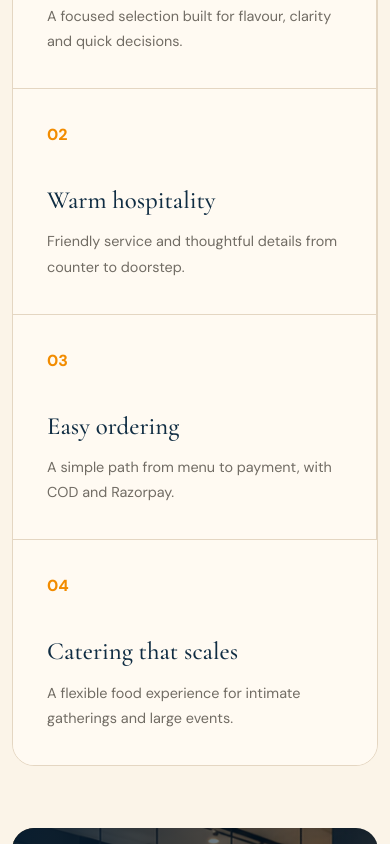
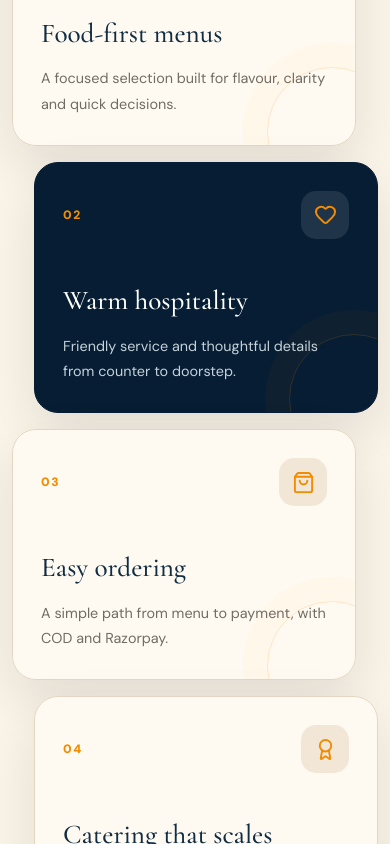
Before and after one commit to pvp4229181/sawariyawala2, a Next.js app: page / in a window 390 px wide. Shown: the part 3360-4204 px from the top of the page. Built offline with nearby package versions, Linux system fonts and the light colour scheme; no server answers.

Commit message:
Redesign benefits in a zigzag layout

```diff
--- a/src/app/page.tsx
+++ b/src/app/page.tsx
@@ -8,6 +8,7 @@ import {
   Heart,
   Leaf,
   ShieldCheck,
+  ShoppingBag,
   Sparkles,
   Truck,
 } from "lucide-react";
@@ -57,6 +58,29 @@ const reviews = [
     name: "Riya P.",
     quote:
       "From ordering to delivery, every detail felt simple, fresh and well cared for.",
+  },
+];
+
+const guestBenefits = [
+  {
+    icon: ChefHat,
+    title: "Food-first menus",
+    copy: "A focused selection built for flavour, clarity and quick decisions.",
+  },
+  {
+    icon: Heart,
+    title: "Warm hospitality",
+    copy: "Friendly service and thoughtful details from counter to doorstep.",
+  },
+  {
+    icon: ShoppingBag,
+    title: "Easy ordering",
+    copy: "A simple path from menu to payment, with COD and Razorpay.",
+  },
+  {
+    icon: Award,
+    title: "Catering that scales",
+    copy: "A flexible food experience for intimate gatherings and large events.",
   },
 ];
 
@@ -195,25 +219,18 @@ export default function Home() {
           </p>
         </div>
         <div className="benefit-grid">
-          {[
-            "Food-first menus",
-            "Warm hospitality",
-            "Easy ordering",
-            "Catering that scales",
-          ].map((title, i) => (
+          {guestBenefits.map(({ icon: Icon, title, copy }, index) => (
             <article key={title}>
-              <span>0{i + 1}</span>
-              <h3>{title}</h3>
-              <p>
-                {
-                  [
-                    "A focused selection built for flavour, clarity and quick decisions.",
-                    "Friendly service and thoughtful details from counter to doorstep.",
-                    "A simple path from menu to payment, with COD and Razorpay.",
-                    "A flexible food experience for intimate gatherings and large events.",
-                  ][i]
-                }
-              </p>
+              <div className="benefit-card-inner">
+                <div className="benefit-card-head">
+                  <span>0{index + 1}</span>
+                  <i>
+                    <Icon />
+                  </i>
+                </div>
+                <h3>{title}</h3>
+                <p>{copy}</p>
+              </div>
             </article>
           ))}
         </div>
--- a/src/styles/globals.css
+++ b/src/styles/globals.css
@@ -701,30 +701,116 @@ p {
 .benefit-grid {
   display: grid;
   grid-template-columns: repeat(4, 1fr);
+  gap: 18px;
+  position: relative;
+  padding: 68px 0 78px;
+}
+.benefit-grid::before {
+  content: "";
+  position: absolute;
+  left: 4%;
+  right: 4%;
+  top: 50%;
+  height: 1px;
+  background: linear-gradient(
+    90deg,
+    transparent,
+    rgba(242, 140, 0, 0.5) 12%,
+    rgba(20, 126, 120, 0.45) 88%,
+    transparent
+  );
+}
+.benefit-grid article {
+  min-width: 0;
+  position: relative;
+  z-index: 1;
+}
+.benefit-card-inner {
+  min-height: 285px;
+  position: relative;
+  overflow: hidden;
+  padding: 28px;
   border: 1px solid var(--line);
-  border-radius: var(--radius);
-  overflow: hidden;
-}
-.benefit-grid article {
-  padding: 34px;
-  border-right: 1px solid var(--line);
-  background: var(--paper);
-}
-.benefit-grid article:last-child {
-  border: 0;
-}
-.benefit-grid span {
+  border-radius: 24px;
+  background: rgba(255, 250, 242, 0.96);
+  box-shadow: 0 22px 55px rgba(14, 31, 44, 0.1);
+  transition:
+    transform 0.3s cubic-bezier(0.22, 1, 0.36, 1),
+    box-shadow 0.3s ease,
+    border-color 0.3s ease;
+}
+.benefit-grid article:nth-child(odd) .benefit-card-inner {
+  transform: translateY(-38px);
+}
+.benefit-grid article:nth-child(even) .benefit-card-inner {
+  transform: translateY(38px);
+}
+.benefit-grid article:nth-child(2) .benefit-card-inner {
+  border-color: var(--navy);
+  background: var(--navy);
+  color: #fff;
+}
+.benefit-grid article:nth-child(odd):hover .benefit-card-inner {
+  transform: translateY(-48px);
+}
+.benefit-grid article:nth-child(even):hover .benefit-card-inner {
+  transform: translateY(28px);
+}
+.benefit-grid article:hover .benefit-card-inner {
+  border-color: rgba(242, 140, 0, 0.6);
+  box-shadow: 0 30px 70px rgba(14, 31, 44, 0.16);
+}
+.benefit-card-inner::after {
+  content: "";
+  position: absolute;
+  right: -42px;
+  bottom: -52px;
+  width: 130px;
+  height: 130px;
+  border: 1px solid rgba(242, 140, 0, 0.18);
+  border-radius: 50%;
+  box-shadow: 0 0 0 24px rgba(242, 140, 0, 0.035);
+}
+.benefit-card-head {
+  display: flex;
+  align-items: center;
+  justify-content: space-between;
+}
+.benefit-card-head span {
   color: var(--saffron);
-  font-weight: 800;
+  font-size: 0.76rem;
+  font-weight: 900;
+  letter-spacing: 0.14em;
+}
+.benefit-card-head i {
+  width: 48px;
+  height: 48px;
+  display: grid;
+  place-items: center;
+  border-radius: 15px;
+  background: var(--cream-2);
+  color: var(--saffron);
+}
+.benefit-grid article:nth-child(2) .benefit-card-head i {
+  background: rgba(255, 255, 255, 0.1);
+}
+.benefit-card-head svg {
+  width: 23px;
+  height: 23px;
 }
 .benefit-grid h3 {
   font-family: var(--font-display);
-  font-size: 1.55rem;
-  margin: 35px 0 10px;
+  font-size: 1.7rem;
+  margin: 42px 0 12px;
 }
 .benefit-grid p {
+  position: relative;
+  z-index: 1;
   font-size: 0.9rem;
   color: var(--muted);
+}
+.benefit-grid article:nth-child(2) p {
+  color: #c5d2da;
 }
 .quality-banner {
   height: 520px;
@@ -2656,7 +2742,6 @@ body:has(.admin-login) > .site-footer {
 .quality-banner:hover img {
   transform: scale(1.045);
 }
-.benefit-grid article,
 .philosophy-grid article,
 .icon-card-grid article,
 .testimonial-grid blockquote {
@@ -2665,7 +2750,6 @@ body:has(.admin-login) > .site-footer {
     box-shadow 0.28s ease,
     border-color 0.28s ease;
 }
-.benefit-grid article:hover,
 .philosophy-grid article:hover,
 .icon-card-grid article:hover,
 .testimonial-grid blockquote:hover {
@@ -2765,9 +2849,13 @@ body:has(.admin-login) > .site-footer {
   }
   .benefit-grid {
     grid-template-columns: 1fr 1fr;
+    gap: 20px;
+  }
+  .benefit-grid::before {
+    display: none;
   }
   .benefit-grid article {
-    border-bottom: 1px solid var(--line);
+    border-bottom: 0;
   }
   .story-grid,
   .editorial-split {
@@ -3195,6 +3283,25 @@ body:has(.admin-login) > .site-footer {
   .icon-card-grid {
     grid-template-columns: 1fr;
   }
+  .benefit-grid {
+    gap: 16px;
+    padding: 32px 0;
+  }
+  .benefit-grid article:nth-child(odd) {
+    margin-right: 22px;
+  }
+  .benefit-grid article:nth-child(even) {
+    margin-left: 22px;
+  }
+  .benefit-grid article:nth-child(odd) .benefit-card-inner,
+  .benefit-grid article:nth-child(even) .benefit-card-inner,
+  .benefit-grid article:nth-child(odd):hover .benefit-card-inner,
+  .benefit-grid article:nth-child(even):hover .benefit-card-inner {
+    transform: translateY(0);
+  }
+  .benefit-card-inner {
+    min-height: 245px;
+  }
   .quality-banner {
     height: 470px;
     margin-bottom: 65px;
```
